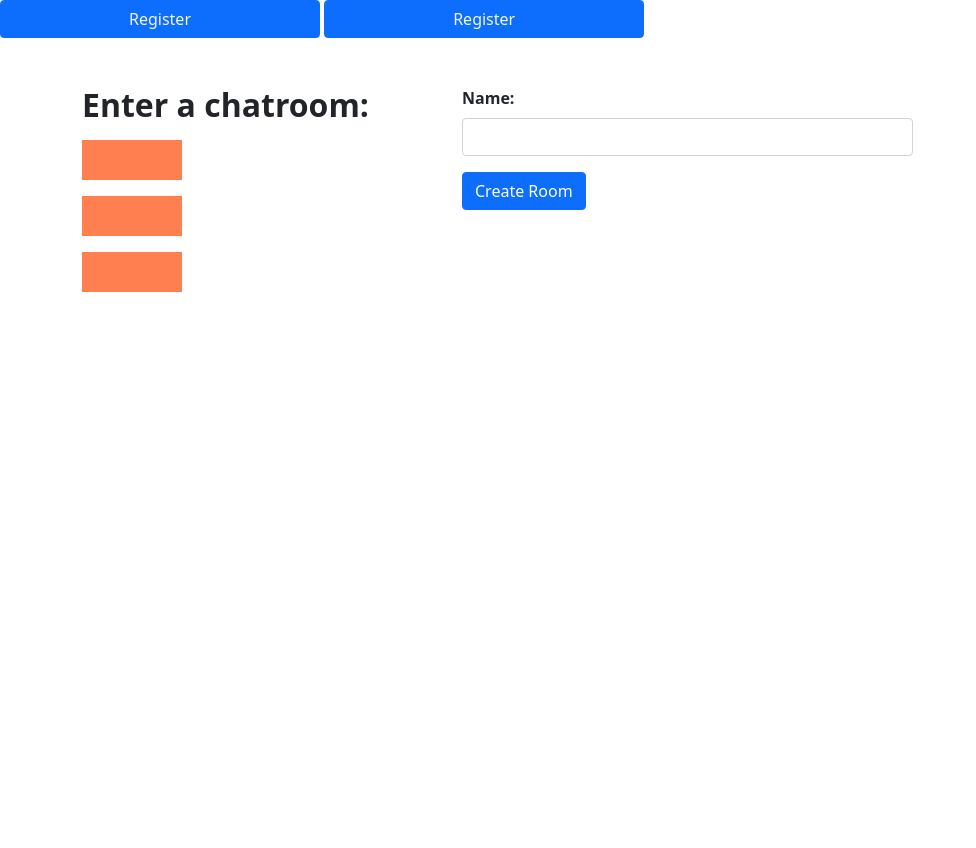
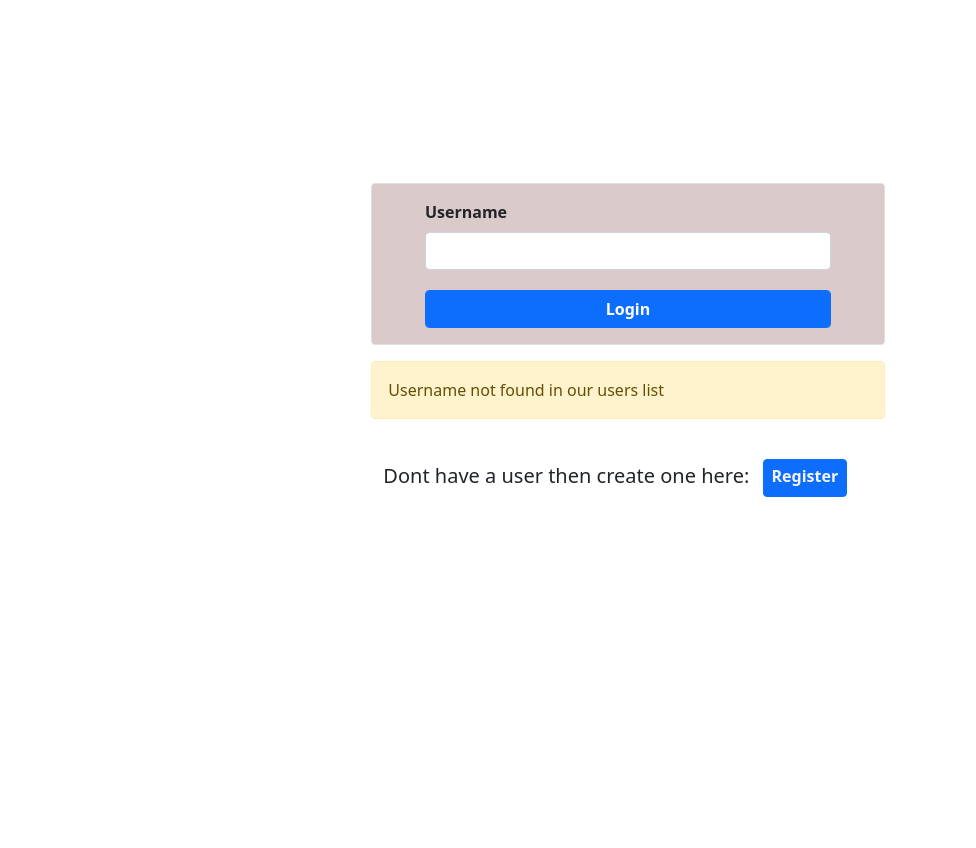
Before and after one commit to glaysa/python-wRESTling-bots, a Flask app: page / in a window 1280 px wide. Shown: the whole page, without its empty margins (0-976 px from the left). Before the commit the page ends 292 px from the top, so only its background shows below. Run offline with Flask 2, Linux system fonts and the light colour scheme.

Commit message:
added login page and stylet both login.html and register.html

```diff
--- a/app/__init__.py
+++ b/app/__init__.py
@@ -4,4 +4,4 @@ from flask_restful import Api
 app = Flask(__name__)
 api = Api(app)
 
-from app import api_view as resource, web_views
+from app import api_view, web_views
--- a/app/templates/home.html
+++ b/app/templates/home.html
@@ -2,10 +2,10 @@
 {% block title %}Home Page{% endblock %}
 {% block page %}
     <div class="btn btn-primary w-25">
-        <a href="registr" style="text-decoration: none; color: whitesmoke;">Register</a>
+        <a href="register" style="text-decoration: none; color: whitesmoke;">Register</a>
     </div>
     <div class="btn btn-primary w-25">
-        <a href="login" style="text-decoration: none; color: whitesmoke;">Register</a>
+        <a href="login" style="text-decoration: none; color: whitesmoke;">Logout</a>
     </div>
     <div class="container-md mt-5">
         <div class="row">
@@ -33,20 +33,6 @@
 
 {% block script%}
 <script>
-    //posting the room to the server:
-    $("form").on('submit',function (event){
-            event.preventDefault();
-            let name = $("#name");
-            const room = {
-                username : name.val()
-            }
-            $.post('/api/rooms',room, ()=> console.log(room));
-            name.val("");
-    });
-
-
-
-    // opening the clicked room: (Calls a getRoom from server and finding it using room_id)
 
 </script>
 {% endblock %}
--- /dev/null
+++ b/app/templates/login.html
@@ -0,0 +1,38 @@
+{% extends "base.html" %}
+
+{% block title %}Login page{% endblock %}
+
+{% block page %}
+    <div class="container-md h-75 w-50 mt-5">
+        <div class="row align-items-center h-100">
+            <div class="row">
+                <form action="/api/user/user_id" method="GET" class="form-group col-md-10 mx-auto border rounded"
+                      style="background: #dbcaca">
+                    <div class="col-md-10 mt-3 mb-1 mx-auto">
+                        <label for="username" class="form-label fw-bolder">Username</label>
+                        <input name="username" type="text" class="form-control">
+                    </div>
+                    <div class="col-md-10 mx-auto">
+                        <input type="submit" value="Login"
+                               class="fw-bolder col-10 form-control mt-3 mb-3 btn btn-primary"/>
+                    </div>
+                </form>
+                {% if msg %}
+                    <div class="col-md-10 mx-auto mt-3 align-items-center alert alert-warning" role="alert">
+                        {{ msg }}
+                    </div>
+                {% endif %}
+                <div class="col-md-10 mx-auto mt-3 align-items-center">
+                    <h5>Dont have a user then create one here:
+                        <a href="register" class="p-2 pt-1 m-2  fw-bolder btn btn-primary"
+                           style="text-decoration: none; color: whitesmoke;">Register</a>
+                    </h5>
+                </div>
+            </div>
+        </div>
+    </div>
+    </div>
+{% endblock %}
+
+{% block script %}
+{% endblock %}
--- a/app/web_views.py
+++ b/app/web_views.py
@@ -5,19 +5,23 @@ from validation.form_validations import EnterAppForm, CreateRoomForm
 app.config['SECRET_KEY'] = '354b9b92b934613f14afe99c94a82415a9a3d49a'  # Not Necessary
 
 
-@app.route("/register")
-def get_login():
-    return render_template("register.html")
+@app.route("/")
+@app.route("/login")
+def get_login_page():
+    return render_template("login.html", msg="Username not found in our users list")
 
 
-@app.route("/")
+@app.route("/register")
+def get_register():
+    return render_template("register.html",msg="will send a message here from the /api/users (post)")
+
+
 @app.route("/home")
 def get_home():
-    return render_template("home.html",)
+    # msg = request.args.get('msg')
+    return render_template("home.html")
 
 
-'''
 @app.route("/chatroom")
 def get_room():
     return render_template("chatroom.html")
-'''
```
Also changed, not shown: app/templates/register.html (+21 -38 lines).
